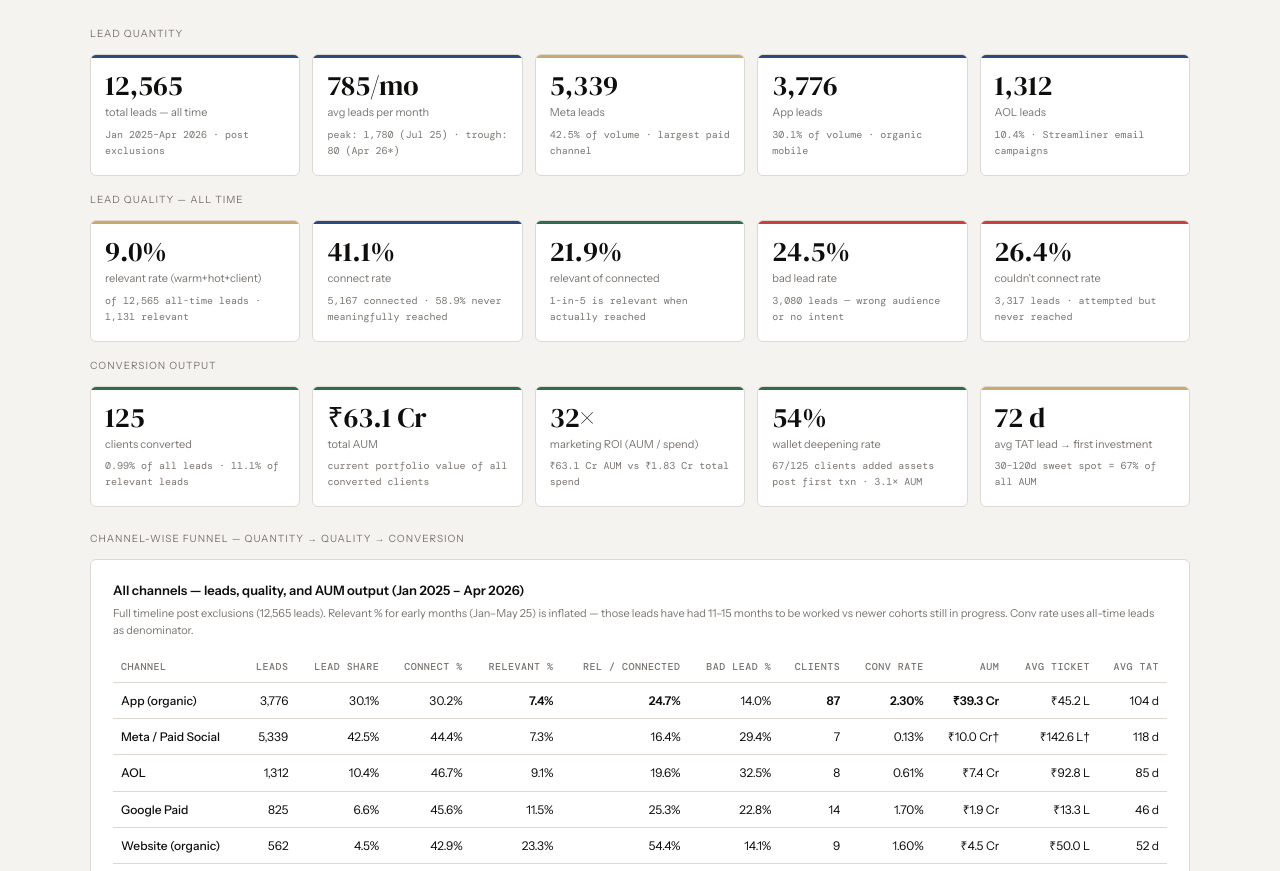
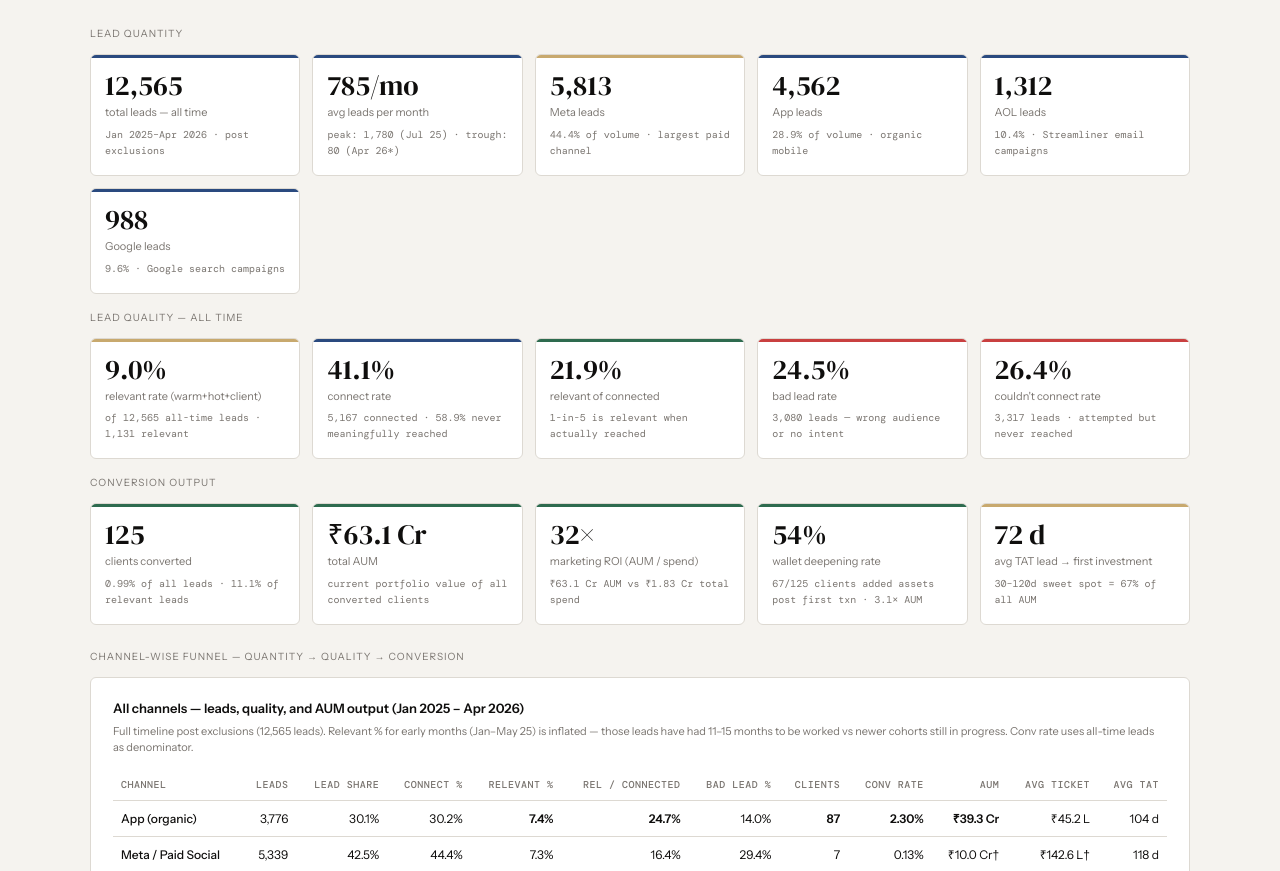
Before and after one commit to sumairah0407/central_leads_insights, a plain HTML site: page index.html in a window 1280 px wide. Shown: the part 860-1731 px from the top of the page. Drawn offline with nearby package versions, Linux system fonts and the light colour scheme.

Commit message:
Update index.html

```diff
--- a/index.html
+++ b/index.html
@@ -160,9 +160,10 @@ tr:hover td{background:var(--paper);}
   <div class="kpi-row" style="margin-bottom:16px;">
     <div class="kpi b"><div class="kpi-val">12,565</div><div class="kpi-lbl">total leads — all time</div><div class="kpi-sub">Jan 2025–Apr 2026 · post exclusions</div></div>
     <div class="kpi b"><div class="kpi-val">785/mo</div><div class="kpi-lbl">avg leads per month</div><div class="kpi-sub">peak: 1,780 (Jul 25) · trough: 80 (Apr 26*)</div></div>
-    <div class="kpi y"><div class="kpi-val">5,339</div><div class="kpi-lbl">Meta leads</div><div class="kpi-sub">42.5% of volume · largest paid channel</div></div>
-    <div class="kpi b"><div class="kpi-val">3,776</div><div class="kpi-lbl">App leads</div><div class="kpi-sub">30.1% of volume · organic mobile</div></div>
+    <div class="kpi y"><div class="kpi-val">5,813</div><div class="kpi-lbl">Meta leads</div><div class="kpi-sub">44.4% of volume · largest paid channel</div></div>
+    <div class="kpi b"><div class="kpi-val">4,562</div><div class="kpi-lbl">App leads</div><div class="kpi-sub">28.9% of volume · organic mobile</div></div>
     <div class="kpi b"><div class="kpi-val">1,312</div><div class="kpi-lbl">AOL leads</div><div class="kpi-sub">10.4% · Streamliner email campaigns</div></div>
+    <div class="kpi b"><div class="kpi-val">988</div><div class="kpi-lbl">Google leads</div><div class="kpi-sub">9.6% · Google search campaigns</div></div>
   </div>
 
   <!-- KPI ROW 2 — QUALITY -->
```
